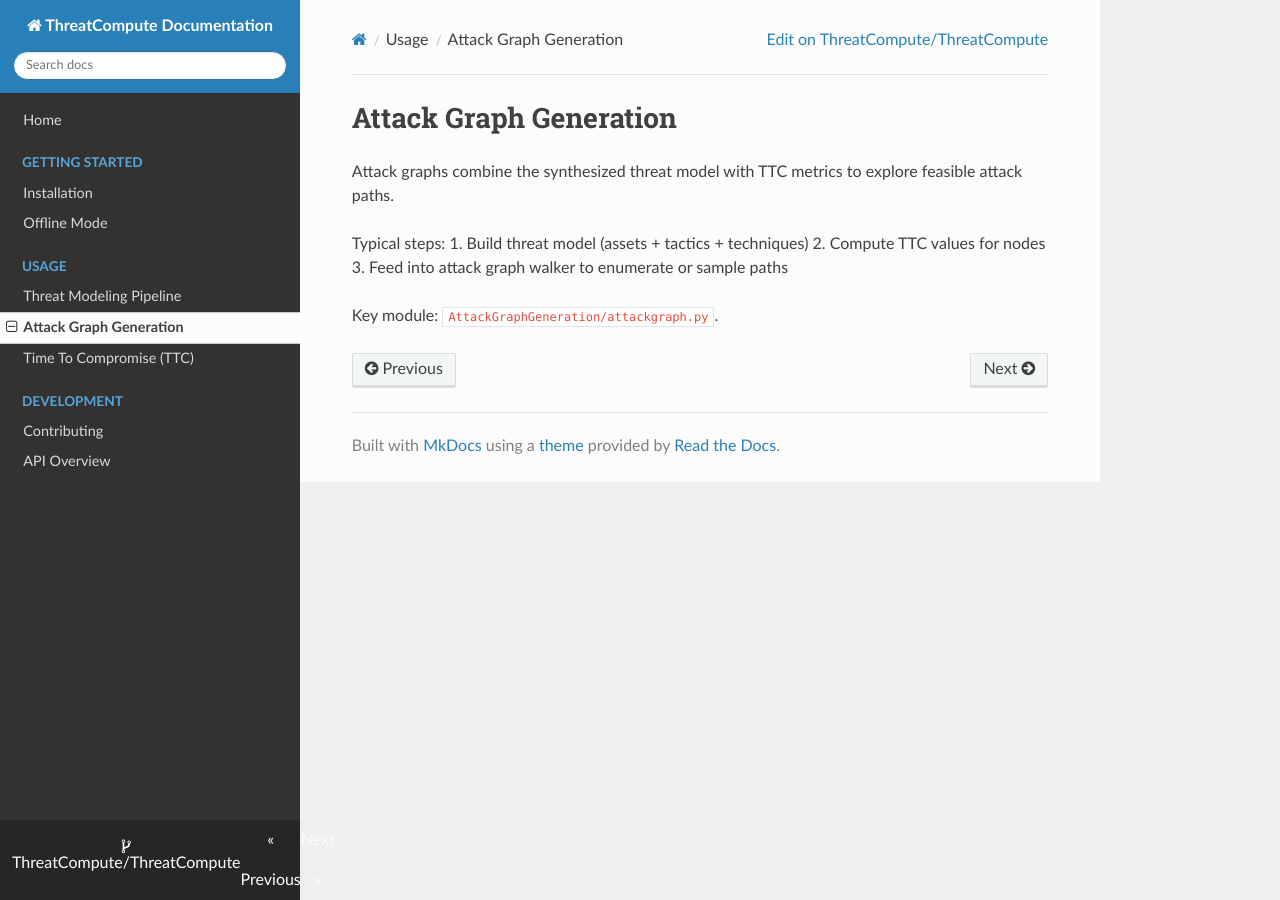
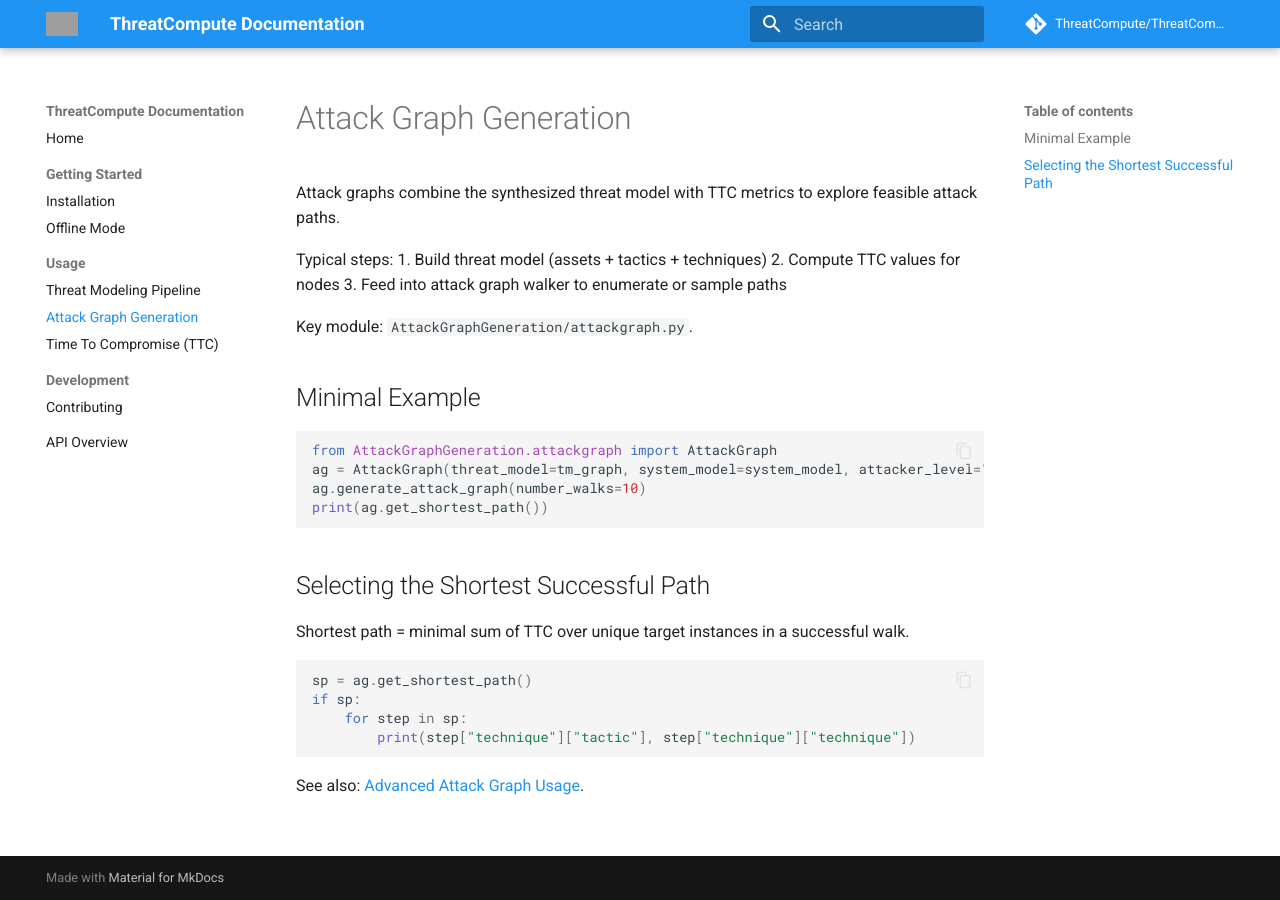
Before and after one commit to ThreatCompute/ThreatCompute, an MkDocs documentation site: the page built from docs/usage/attack_graph.md, in a window 1280 px wide. Built offline with MkDocs 1.6.1 and Material for MkDocs 9.7.7, drawn with Linux system fonts in a browser that asks for light colours; nearby versions of some CDN libraries; comment, search, counter and statistics services are not loaded; grey boxes are pictures that could not be loaded.

Commit message:
docs: enhance site structure (material theme, advanced attack graph, TTC details, style guide)
Signed-off-by: Luca Muscariello <muscariello@ieee.org>

````diff
--- a/docs/usage/attack_graph.md
+++ b/docs/usage/attack_graph.md
@@ -8,3 +8,25 @@ Typical steps:
 3. Feed into attack graph walker to enumerate or sample paths
 
 Key module: `AttackGraphGeneration/attackgraph.py`.
+
+## Minimal Example
+
+```python
+from AttackGraphGeneration.attackgraph import AttackGraph
+ag = AttackGraph(threat_model=tm_graph, system_model=system_model, attacker_level="novice")
+ag.generate_attack_graph(number_walks=10)
+print(ag.get_shortest_path())
+```
+
+## Selecting the Shortest Successful Path
+
+Shortest path = minimal sum of TTC over unique target instances in a successful walk.
+
+```python
+sp = ag.get_shortest_path()
+if sp:
+	for step in sp:
+		print(step["technique"]["tactic"], step["technique"]["technique"])
+```
+
+See also: [Advanced Attack Graph Usage](attack_graph_advanced.md).
--- a/mkdocs.yml
+++ b/mkdocs.yml
@@ -16,13 +16,40 @@ nav:
       - Contributing: development/contributing.md
   - API Overview: api/overview.md
 theme:
-  name: readthedocs
+  name: material
+  features:
+    - navigation.instant
+    - navigation.sections
+    - navigation.top
+    - content.code.copy
+    - content.code.annotate
+  palette:
+    - scheme: default
+      primary: blue
+      accent: indigo
+  logo: images/logo.png
+  favicon: images/logo.png
 markdown_extensions:
   - toc:
-      permalink: true
+    permalink: true
   - admonition
   - codehilite
+  - tables
+  - attr_list
+  - def_list
+  - footnotes
+  - pymdownx.details
+  - pymdownx.superfences
+  - pymdownx.tabbed
+  - pymdownx.highlight
+  - pymdownx.inlinehilite
+  - pymdownx.critic
+  - pymdownx.tasklist:
+    custom_checkbox: true
 extra:
   offline_mode_env: TC_OFFLINE
 plugins:
   - search
+  - tags
+  - git-revision-date-localized:
+      fallback_to_build_date: true
````
Also changed, not shown: docs/api/overview.md (+18 -0 lines), docs/development/style_guide.md (added, +40 -0 lines), docs/usage/attack_graph_advanced.md (added, +77 -0 lines), docs/usage/threat_modeling.md (+17 -0 lines), docs/usage/ttc.md (+11 -0 lines), docs/usage/ttc_details.md (added, +45 -0 lines).
